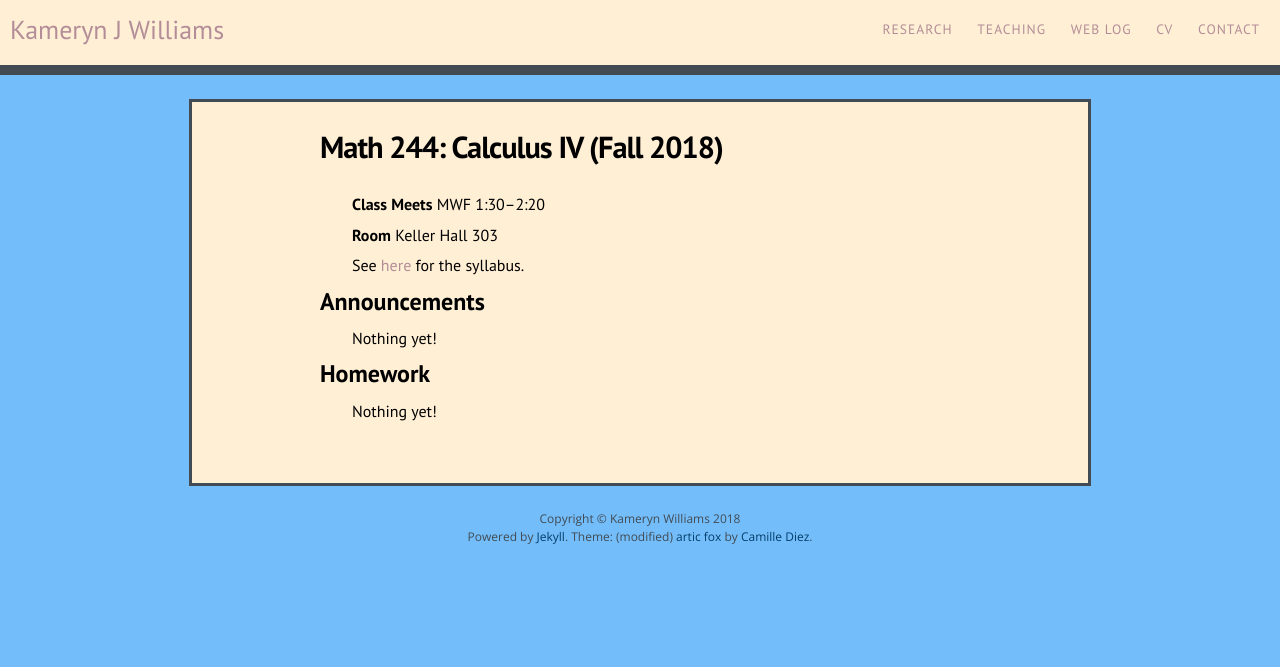
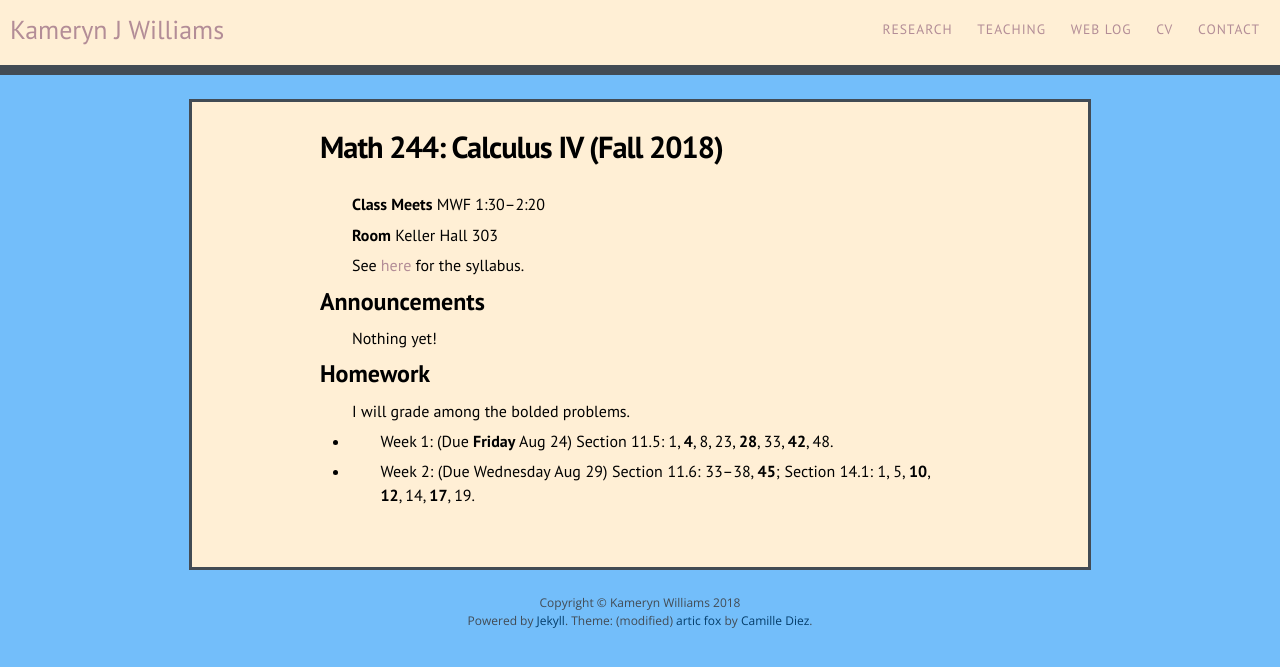
Before and after one commit to kamerynjw/kamerynjw.github.io, a Jekyll site: the page built from teaching/2018/math244.md, in a window 1280 px wide. Shown: the top 667 px of the page. Built offline with Jekyll 4.4.1, drawn with Linux system fonts in a browser that asks for light colours; nearby versions of some CDN libraries.

Commit message:
added first couple homework assignments for math244

```diff
--- a/teaching/2018/math244.md
+++ b/teaching/2018/math244.md
@@ -18,4 +18,8 @@ Nothing yet!
 Homework
 --------
 
-Nothing yet!
+I will grade among the bolded problems.
+
+* Week 1: (Due **Friday** Aug 24) Section 11.5: 1, **4**, 8, 23, **28**, 33, **42**, 48.
+
+* Week 2: (Due Wednesday Aug 29) Section 11.6: 33–38, **45**; Section 14.1: 1, 5, **10**, **12**, 14, **17**, 19.
```
Also changed, not shown: teaching/2018/math244/syllabus.md (+2 -0 lines).
